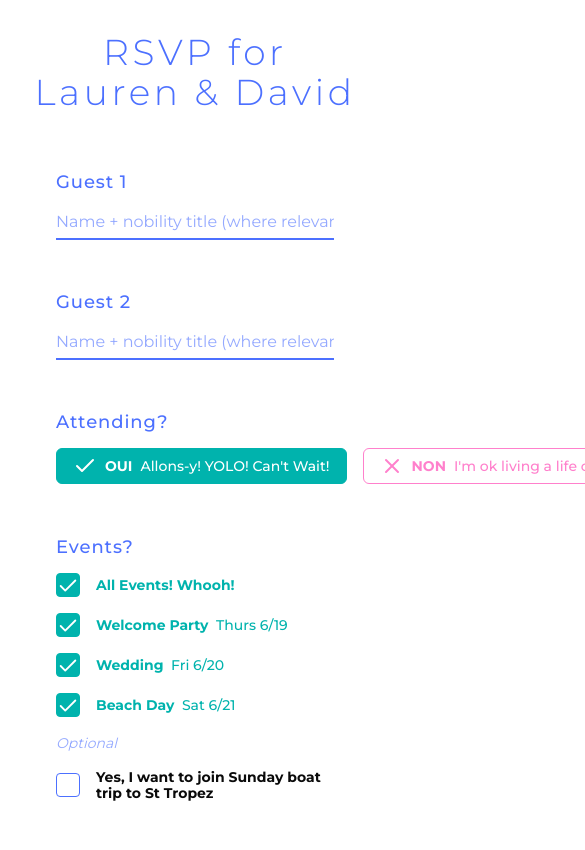
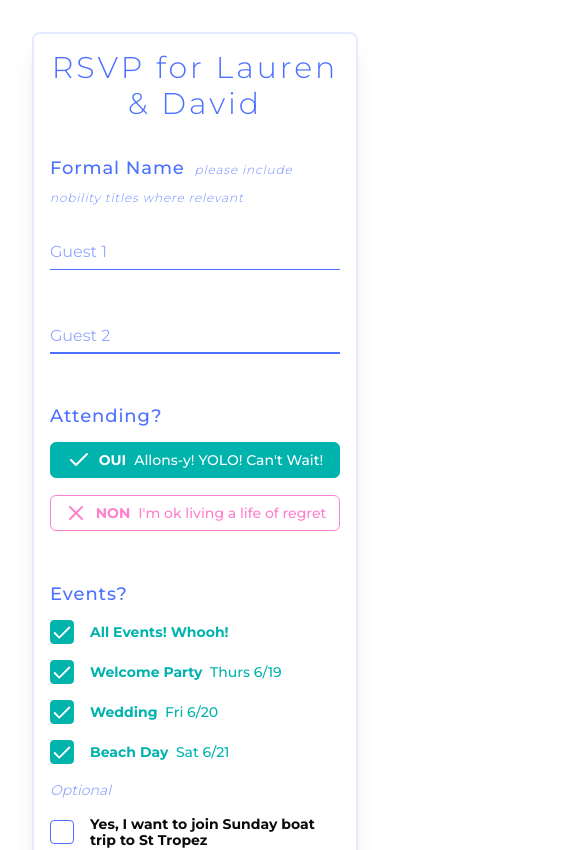
Before and after one commit to DavidMcDoughnut/mcdonutsanims, a Next.js app: page /rsvpv1 in a window 390 px wide. Shown: the top 850 px of the page, 585 px wide, since content can reach past the window. Built offline with nearby package versions, Linux system fonts and the light colour scheme; no server answers.

Commit message:
responsive step 1

```diff
--- a/src/app/rsvpv1/page.tsx
+++ b/src/app/rsvpv1/page.tsx
@@ -138,24 +138,24 @@ export default function RSVPPage() {
 
   return (
     <main className="min-h-screen p-8 bg-background">
-      <div className="max-w-2xl mx-auto">
-        <h1 className="text-4xl font-light text-blue mb-8 text-center tracking-widest">
+      <div className="max-w-3xl mx-auto p-4 border-2 border-blue/15 rounded-lg shadow-xl">
+        <h1 className="text-3xl font-light text-blue mb-8 text-center tracking-widest">
           RSVP for Lauren & David
         </h1>
-        <div className="bg-card rounded-lg p-6">
+        <div className="bg-card rounded-lg">
           <Form {...form}>
             <form onSubmit={form.handleSubmit(onSubmit)} className="space-y-12">
               <FormField
                 control={form.control}
                 name="name1"
                 render={({ field }: { field: FieldType }) => (
-                  <FormItem>
-                    <FormLabel className="text-lg text-blue tracking-wider">Guest 1</FormLabel>
+                  <FormItem className="space-y-4">
+                    <FormLabel className="text-lg text-blue tracking-wider block pb-2">Formal Name <span className="text-xs font-light text-blue/80 italic"> &nbsp;please include nobility titles where relevant </span></FormLabel>
                     <FormControl>
                       <Input
-                        placeholder="Name + nobility title (where relevant)"
+                        placeholder="Guest 1"
                         {...field}
-                        className="rounded-none border-b-2 border-blue  px-0"
+                        className="rounded-none border-b-1.5 border-blue px-0"
                       />
                     </FormControl>
                     <FormMessage className="text-destructive" />
@@ -168,10 +168,12 @@ export default function RSVPPage() {
                 name="name2"
                 render={({ field }: { field: FieldType }) => (
                   <FormItem>
-                    <FormLabel className="text-lg text-blue tracking-wider">Guest 2</FormLabel>
+
+                    {/* <FormLabel className="text-lg text-blue tracking-wider">Guest 2</FormLabel> */}
+
                     <FormControl>
                       <Input
-                        placeholder="Name + nobility title (where relevant)"
+                        placeholder="Guest 2"
                         {...field}
                         className="rounded-none border-b-2 border-blue px-0"
                       />
@@ -193,12 +195,12 @@ export default function RSVPPage() {
                         defaultValue={field.value}
                         className="flex flex-col space-y-2">
 
-                        <div className="flex flex-row gap-4 w-full justify-start mx-auto">
-                            <div className={cn("group", field.value === "yes" && "selected")}>
+                        <div className="flex flex-col md:flex-row gap-4 w-full justify-start mx-auto">
+                            <div className={cn("group w-full", field.value === "yes" && "selected")}>
                               <Button
                                 variant="radpos"
                                 className={cn(
-                                  "flex-1 w-full",
+                                  "w-full",
                                   field.value === "yes" && "bg-green border-green text-white"
                                 )}
                                 onClick={() => field.onChange("yes")}
@@ -207,11 +209,11 @@ export default function RSVPPage() {
                                 <span className="font-bold">OUI</span> Allons-y! YOLO! Can't Wait!
                               </Button>
                             </div>
-                            <div className={cn("group", field.value === "no" && "selected")}>
+                            <div className={cn("group w-full", field.value === "no" && "selected")}>
                               <Button
                                 variant="radneg"
                                 className={cn(
-                                  "flex-1 w-full",
+                                  "w-full",
                                   field.value === "no" && "bg-pink border-pink text-white"
                                 )}
                                 onClick={() => field.onChange("no")}
```
